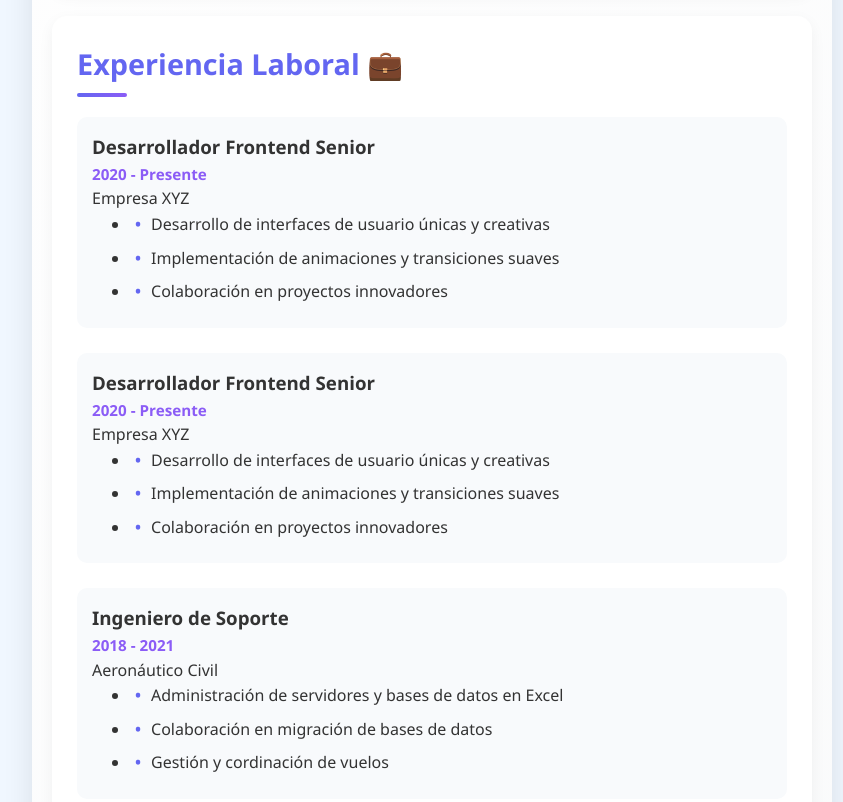
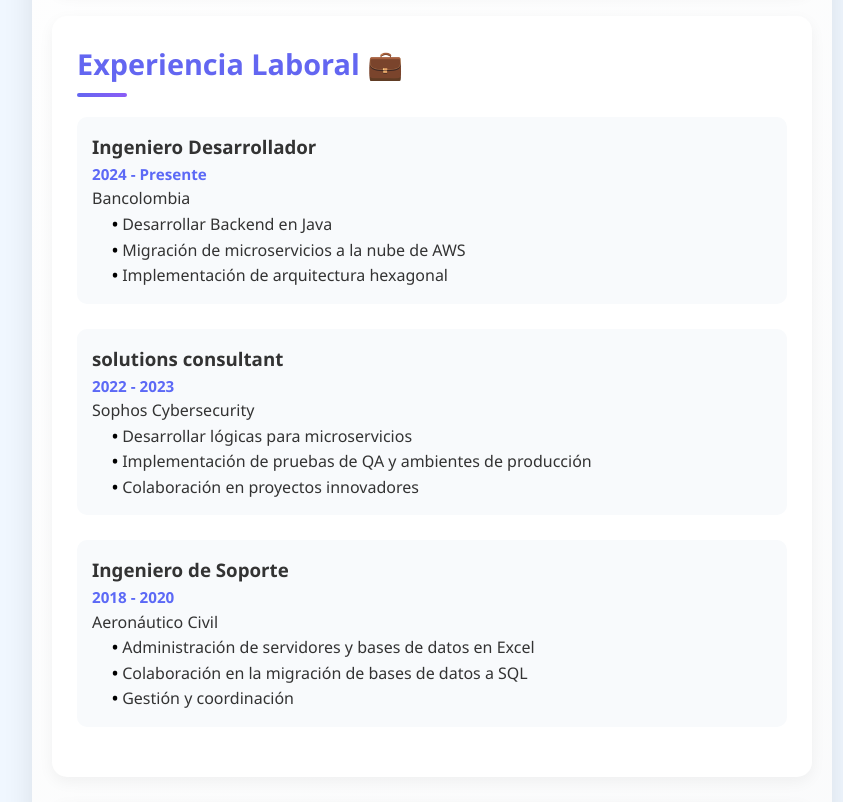
Before and after one commit to cristian9212/Cv_Ing.Talero, a plain HTML site: page index.html in a window 1280 px wide. Shown: the part 680-1482 px from the top of the page, without its empty margins (208-1051 px from the left). Drawn offline with Linux system fonts and the light colour scheme.

Commit message:
Nuevo repo

```diff
--- a/index.html
+++ b/index.html
@@ -34,34 +34,35 @@
         <section>
             <h2>Experiencia Laboral 💼</h2>
             <div class="experience-item">
-                <h3>Desarrollador Frontend Senior</h3>
-                <p class="date">2020 - Presente</p>
-                <p>Empresa XYZ</p>
-                <ul>
-                    <li>Desarrollo de interfaces de usuario únicas y creativas</li>
-                    <li>Implementación de animaciones y transiciones suaves</li>
-                    <li>Colaboración en proyectos innovadores</li>
-                </ul>
+                <h3>Ingeniero Desarrollador</h3>
+                <p class="date">2024 - Presente</p>
+                <p>Bancolombia</p>
+                <div class="lista">
+                    <div>Desarrollar Backend en Java</div>
+                    <div>Migración de microservicios a la nube de AWS</div>
+                    <div>Implementación de arquitectura hexagonal</div>
+                </div>
             </div>
             <div class="experience-item">
-                <h3>Desarrollador Frontend Senior</h3>
-                <p class="date">2020 - Presente</p>
-                <p>Empresa XYZ</p>
-                <ul>
-                    <li>Desarrollo de interfaces de usuario únicas y creativas</li>
-                    <li>Implementación de animaciones y transiciones suaves</li>
-                    <li>Colaboración en proyectos innovadores</li>
-                </ul>
+                <h3>solutions consultant</h3>
+                <p class="date">2022 - 2023</p>
+                <p>Sophos Cybersecurity</p>
+                <div class="lista">
+                    <div>Desarrollar lógicas para microservicios</div>
+                    <div>Implementación de pruebas de QA y ambientes de producción</div>
+                    <div>Colaboración en proyectos innovadores</div>
+                </div>
+
             </div>
             <div class="experience-item">
                 <h3>Ingeniero de Soporte</h3>
-                <p class="date">2018 - 2021</p>
+                <p class="date">2018 - 2020</p>
                 <p> Aeronáutico Civil</p>
-                <ul>
-                    <li>Administración de servidores y bases de datos en Excel</li>
-                    <li>Colaboración en migración de bases de datos</li>
-                    <li>Gestión y cordinación de vuelos</li>
-                </ul>
+                <div class="lista">
+                    <div>Administración de servidores y bases de datos en Excel</div>
+                    <div>Colaboración en la migración de bases de datos a SQL</div>
+                    <div>Gestión y coordinación</div>
+                </div>
             </div>
         </section>
 
@@ -71,6 +72,11 @@
                 <h3>Tecnologia en Desarrollo de Software</h3>
                 <p class="date">2023 - 2025</p>
                 <p>Universidad de San Buenaventura</p>
+            </div>
+            <div class="education-item">
+                <h3>IELTS 4</h3>
+                <p class="date">2019 - 2020</p>
+                <p>ILAC - International Language Academy of Canada</p>
             </div>
             <div class="education-item">
                 <h3>Ingeniería Aeronatico</h3>
@@ -93,6 +99,7 @@
                 <span class="skill">Python</span>
                 <span class="skill">Java</span>
                 <span class="skill">AWS</span>
+                <span class="skill">Ingles</span>
             </div>
         </section>
 
@@ -101,7 +108,7 @@
             <div class="contact-info">
                 <div class="contact-item">
                     <i>📧</i>
-                    <span>ing.talero@egmail.com</span>
+                    <span>ing.talero@gmail.com</span>
                 </div>
                 <div class="contact-item">
                     <i>📱</i>
@@ -113,7 +120,9 @@
                 </div>
                 <div class="contact-item">
                     <i>🔗</i>
-                    <span>https://www.linkedin.com/in/cristian-david-talero-lopez-46842a116/</span>
+                    <a class="linkedin-link" href="https://www.linkedin.com/in/cristian-david-talero-lopez-46842a116/" target="_blank" rel="noopener noreferrer">
+                        Visita mi LinkedIn
+                    </a>
                 </div>
             </div>
         </section>
--- a/styles.css
+++ b/styles.css
@@ -24,7 +24,7 @@ body {
 /* Estilos del encabezado */
 header {
     padding: 40px;
-    background: linear-gradient(135deg, #6c5ce7 0%, #8860ff 100%);
+    background: linear-gradient(135deg, #5c8ae7 0%, #6063ff 100%);
     color: white;
     border-radius: 15px;
     margin-bottom: 30px;
@@ -175,9 +175,19 @@ section:hover {
 }
 
 .date {
-    color: #8b5cf6;
+    color: #5c69f6;
     font-size: 0.95em;
     font-weight: 600;
+}
+
+.lista {
+    list-style-type: disc;
+    padding-left: 20px;
+}
+.lista div::before {
+    content: "• ";
+    color: black;
+    font-weight: bold;
 }
 
 /* Estilos de habilidades */
@@ -268,3 +278,16 @@ li::before {
         height: 150px;
     }
 }
+
+.linkedin-link {
+    text-decoration: none;
+    color: white;
+    background-color: #0A66C2;
+    padding: 8px 12px;
+    border-radius: 5px;
+    font-weight: bold;
+    display: inline-block;
+}
+.linkedin-link:hover {
+    background-color: #084a93;
+}
```
